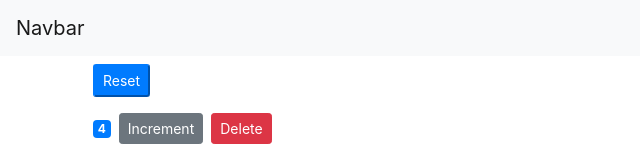
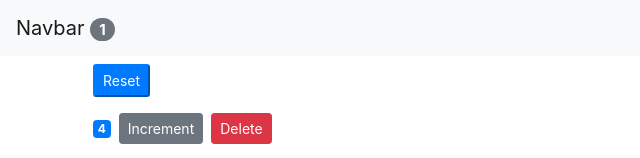
Before and after one commit to SagareGanesh/react-counter-app, a React (Create React App) app: page / in a window 1280 px wide. Shown: the top 158 px of the page, without its empty margins (0-640 px from the left). Built offline with nearby package versions, Linux system fonts and the light colour scheme.

Commit message:
added total number of counters in navbar

```diff
--- a/src/App.js
+++ b/src/App.js
@@ -38,7 +38,9 @@
   render() {
     return (
       <React.Fragment>
-        <Navbar />
+        <Navbar
+          totalCounters={this.state.counters.filter(c => c.value > 0).length}
+        />
         <main className="container">
           <Counters
             onReset={this.handleReset}
--- a/src/components/navbar.jsx
+++ b/src/components/navbar.jsx
@@ -5,7 +5,10 @@
     return (
       <nav className="navbar navbar-light bg-light">
         <a className="navbar-brand" href="#">
-          Navbar
+          Navbar{" "}
+          <span className="badge badge-pill badge-secondary">
+            {this.props.totalCounters}
+          </span>
         </a>
       </nav>
     );
```
